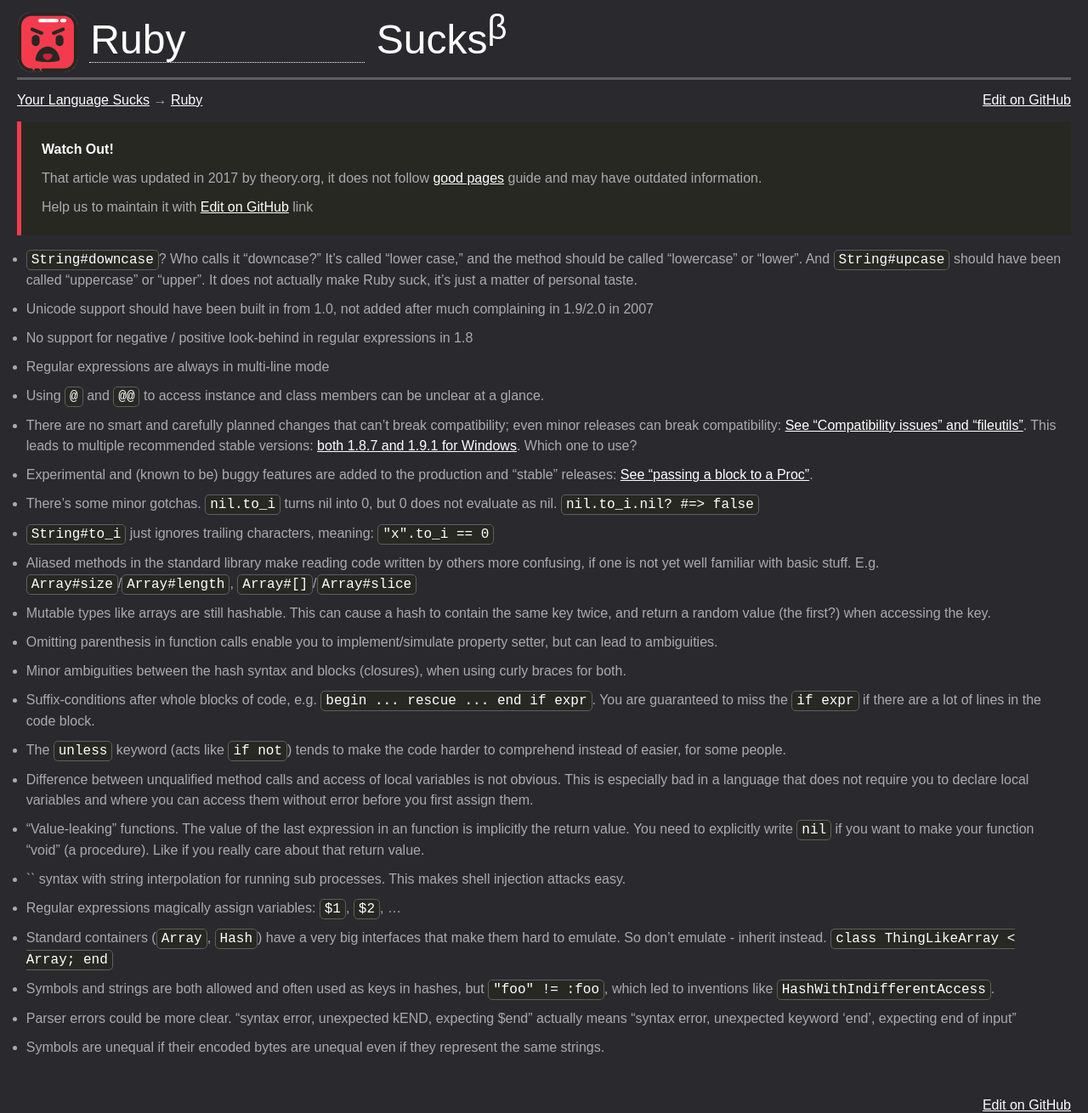
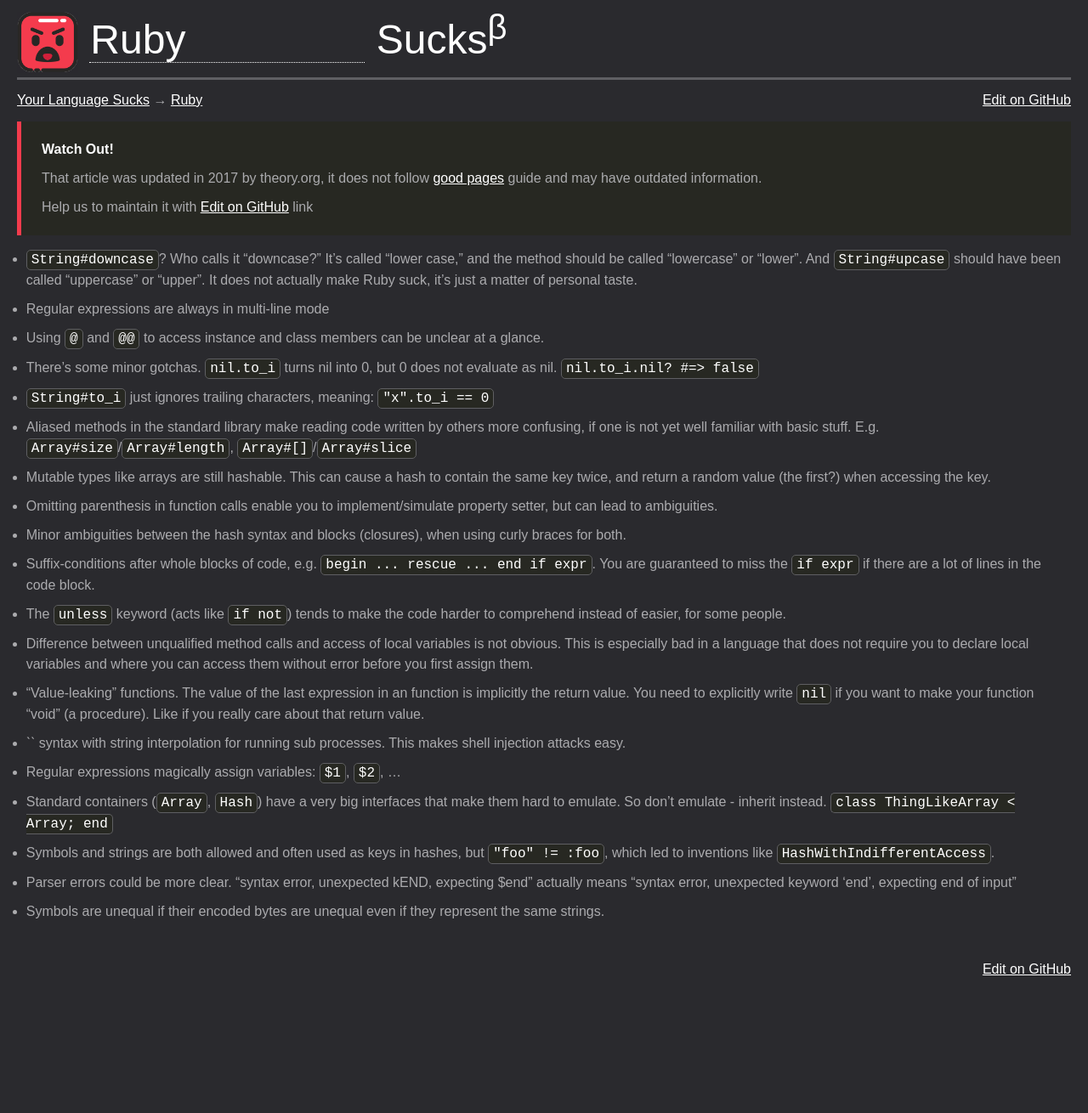
Before and after one commit to rakshazi/yourlanguagesucks.com, a Jekyll site: the page built from why/ruby.md, in a window 1280 px wide. Shown: the whole page at 85% size. Built offline with Jekyll 4.4.1, drawn with Linux system fonts in a browser that asks for light colours; after the commit the page ends 1150 px from its top, so only the background shows below that.

Commit message:
updated ruby page, fixed #3 (thanks @GauthierPLM)

```diff
--- a/why/ruby.md
+++ b/why/ruby.md
@@ -6,15 +6,8 @@
 ---
 * `String#downcase`? Who calls it "downcase?" It's called "lower case," and the method should be called "lowercase" or "lower".
 And `String#upcase` should have been called "uppercase" or "upper". It does not actually make Ruby suck, it's just a matter of personal taste.
-* Unicode support should have been built in from 1.0, not added after much complaining in 1.9/2.0 in 2007
-* No support for negative / positive look-behind in regular expressions in 1.8
 * Regular expressions are always in multi-line mode
 * Using `@` and `@@` to access instance and class members can be unclear at a glance.
-* There are no smart and carefully planned changes that can't break compatibility; even minor releases can break compatibility:
-[See "Compatibility issues" and "fileutils"](http://svn.ruby-lang.org/repos/ruby/tags/v1_8_7/NEWS).
-This leads to multiple recommended stable versions: [both 1.8.7 and 1.9.1 for Windows](http://www.ruby-lang.org/en/downloads/). Which one to use?
-* Experimental and (known to be) buggy features are added to the production and "stable" releases:
-[See "passing a block to a Proc"](http://svn.ruby-lang.org/repos/ruby/tags/v1_8_7/NEWS).
 * There's some minor gotchas. `nil.to_i` turns nil into 0, but 0 does not evaluate as nil. `nil.to_i.nil? #=> false`
 * `String#to_i` just ignores trailing characters, meaning: `"x".to_i == 0`
 * Aliased methods in the standard library make reading code written by others more confusing,
```
